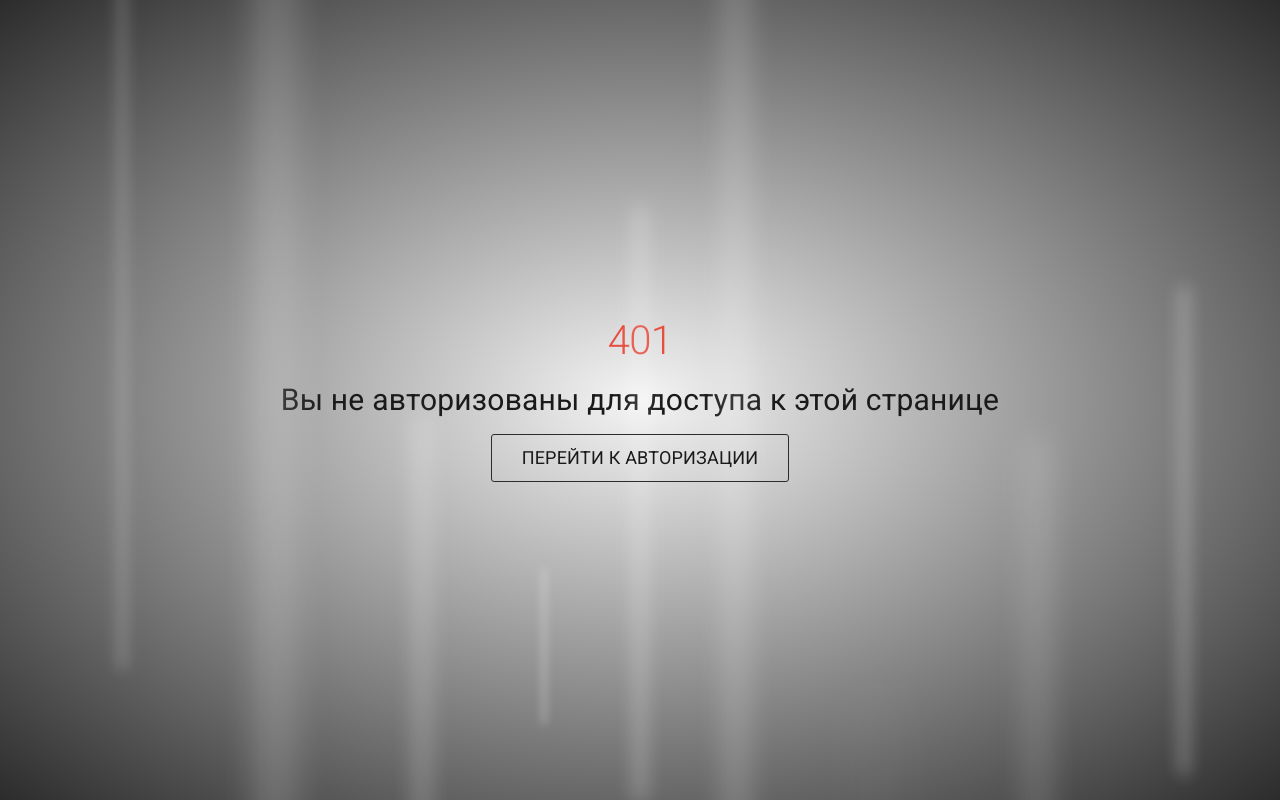
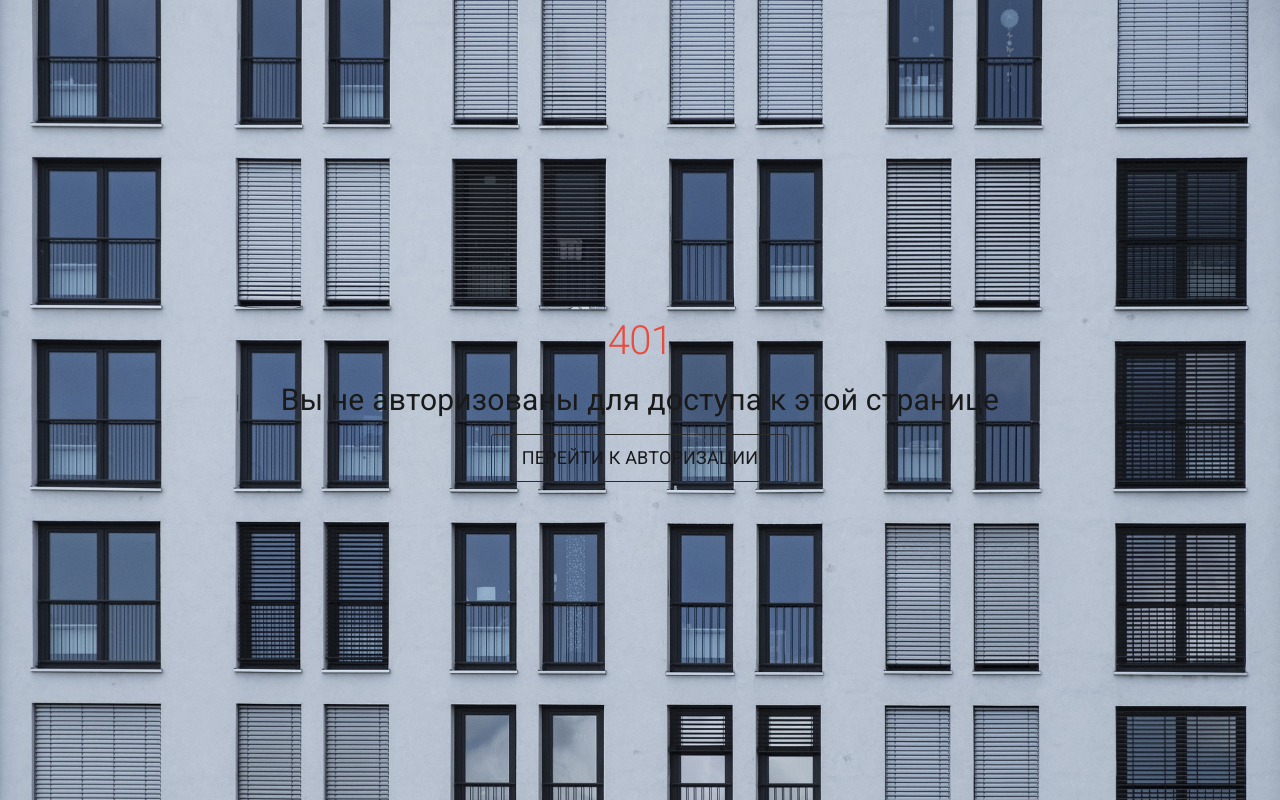
Before and after one commit to ath31st/window_calculator, a Next.js app in the folder client/: page /401 in a window 1280 px wide. Built offline with nearby package versions, Linux system fonts and the light colour scheme; no server answers; what @mui/material-nextjs would draw is missing.

Commit message:
integrate new background in main layout

```diff
--- a/client/src/app/layout.tsx
+++ b/client/src/app/layout.tsx
@@ -7,7 +7,7 @@
 import AxiosInterceptorProvider from '@/providers/AxiosInterceptorProvider';
 import AuthProvider from '@/providers/AuthProvider';
 import ErrorSnackbar from '@/components/errors/ErrorSnackbar';
-import AnimatedBackground from '@/components/backgrounds/AnimatedBackground';
+import InfiniteBackground from '@/components/backgrounds/InfiniteBackground';
 
 const roboto = Roboto({
   weight: ['300', '400', '500', '700'],
@@ -34,7 +34,7 @@
       </head>
 
       <body className={roboto.variable}>
-        <AnimatedBackground />
+        <InfiniteBackground imageUrl="/images/win.jpg" />
         <AppRouterCacheProvider options={{ key: 'css' }}>
           <ThemeProvider theme={theme}>
             <AxiosInterceptorProvider>
```
